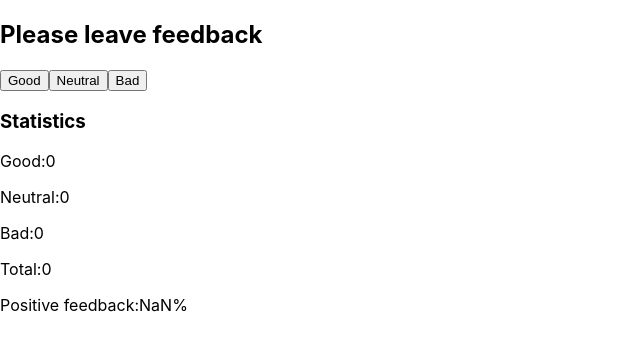
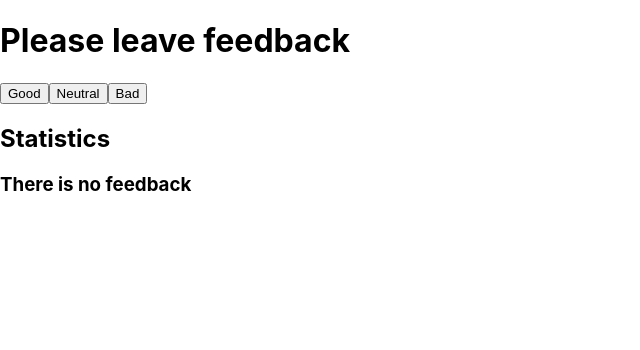
Before and after one commit to ShabanovVA/goit-react-hw-02-feedback, a React (Create React App) app: page / in a window 1280 px wide. Shown: the top 350 px of the page, without its empty margins (0-640 px from the left). Built offline with nearby package versions, Linux system fonts and the light colour scheme.

Commit message:
update app

```diff
--- a/src/components/App.jsx
+++ b/src/components/App.jsx
@@ -8,15 +8,15 @@ export class App extends Component {
     bad: 0
   }
 
-  handleClickGood = () => {
+  handleClickGood = (e) => {
     this.setState((prevState) => ({ good: prevState.good += 1 }))
   }
 
-  handleClickNeutral = () => {
+  handleClickNeutral = (e) => {
     this.setState((prevState) => ({ neutral: prevState.neutral += 1 }))
   }
 
-  handleClickBad = () => {
+  handleClickBad = (e) => {
     this.setState((prevState) => ({ bad: prevState.bad += 1 }))
   }
 
@@ -32,16 +32,19 @@ export class App extends Component {
   render() {
     return (
       <div>
-        <h2>Please leave feedback</h2>
+        <h1>Please leave feedback</h1>
         <button type="button" onClick={this.handleClickGood}>Good</button>
         <button type="button" onClick={this.handleClickNeutral}>Neutral</button>
         <button type="button" onClick={this.handleClickBad}>Bad</button>
-        <h3>Statistics</h3>
-        <p>Good:<span>{this.state.good}</span></p>
-        <p>Neutral:<span>{this.state.neutral}</span></p>
-        <p>Bad:<span>{this.state.bad}</span></p>
-        <p>Total:<span>{this.countTotalFeedback()}</span></p>
-        <p>Positive feedback:<span>{this.countPositiveFeedbackPercentage()}%</span></p>
+        <h2>Statistics</h2>
+        {this.countTotalFeedback() > 0 ? (
+          <><p>Good:<span>{this.state.good}</span></p>
+          <p>Neutral:<span>{this.state.neutral}</span></p>
+          <p>Bad:<span>{this.state.bad}</span></p>
+          <p>Total:<span>{this.countTotalFeedback()}</span></p>
+          <p>Positive feedback:<span>{this.countPositiveFeedbackPercentage()}%</span></p>
+          </>) :
+          <h3>There is no feedback</h3>}
       </div>
     );
   }
```
